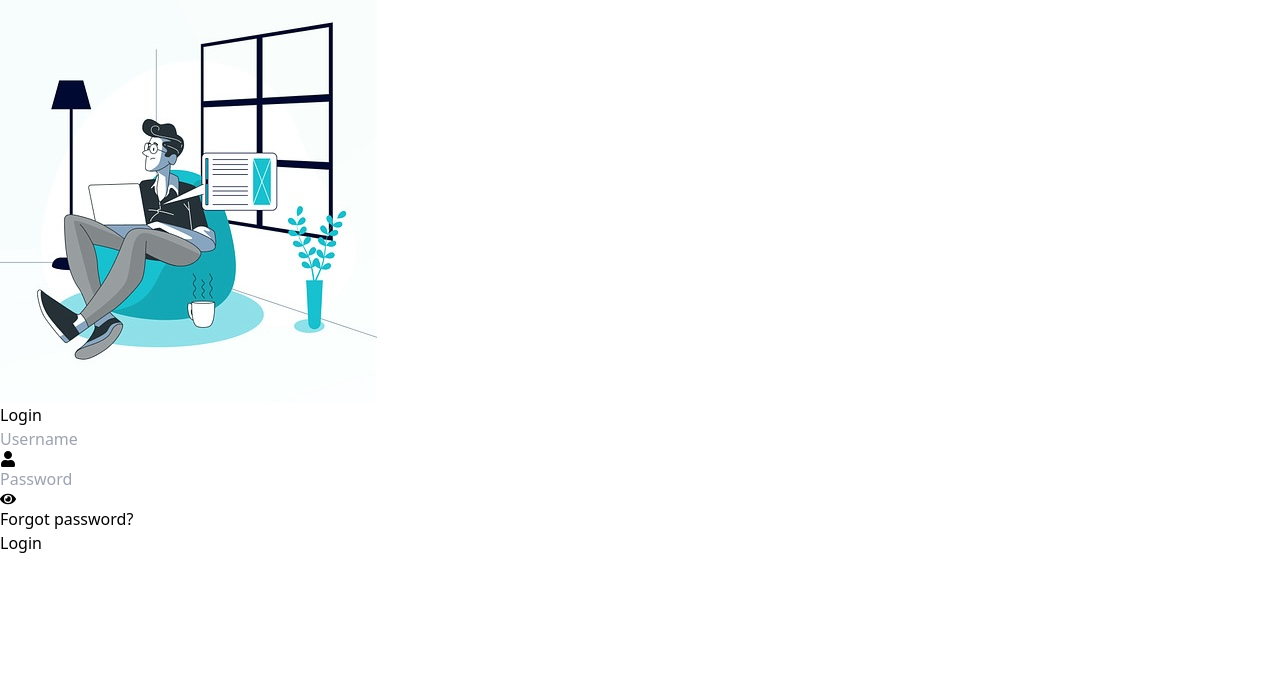
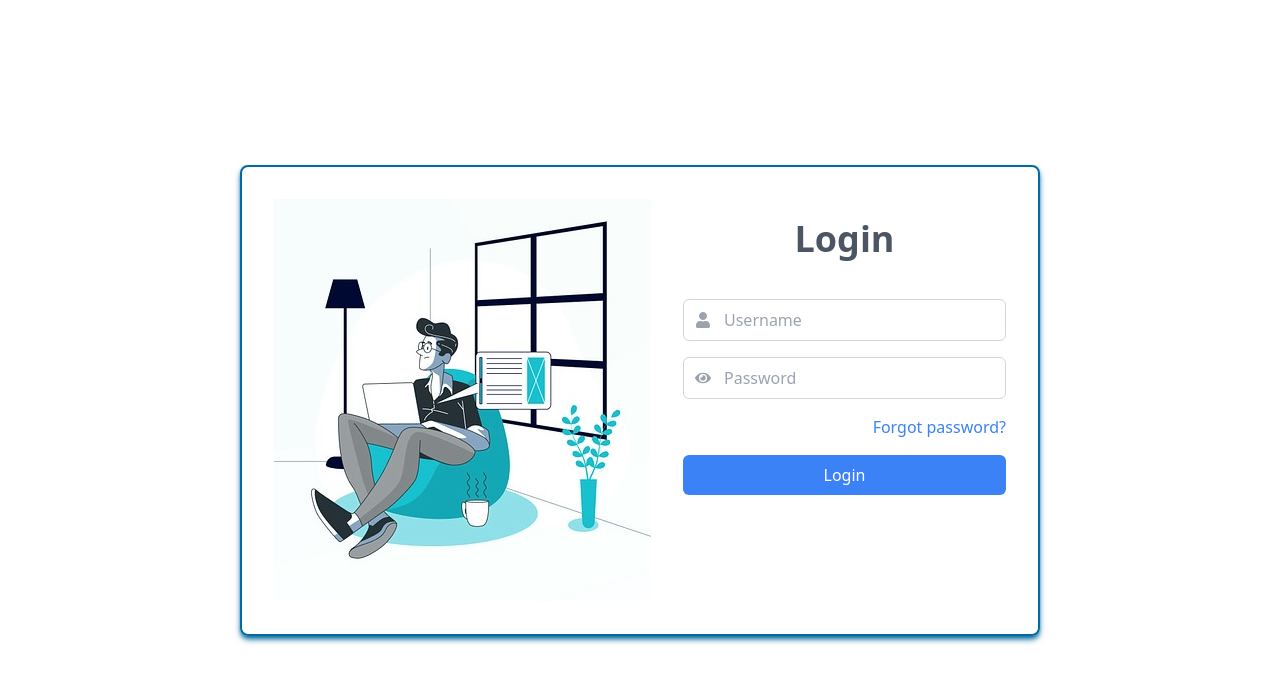
Before and after one commit to Animish2002/knowme, a React (Create React App) app: page / in a window 1280 px wide. Shown: the top 682 px of the page. Built offline with nearby package versions, Linux system fonts and the light colour scheme.

Commit message:
login form react functional

```diff
--- a/package.json
+++ b/package.json
@@ -39,6 +39,6 @@
     ]
   },
   "devDependencies": {
-    "tailwindcss": "^3.4.1"
+    "tailwindcss": "^3.4.3"
   }
 }
--- a/src/App.js
+++ b/src/App.js
@@ -1,5 +1,5 @@
 import { BrowserRouter as Router, Routes, Route } from 'react-router-dom';
-import LoginForm from './LoginForm';
+import LoginForm from './Components/Login/LoginForm';
 
 const App = () => {
   return (
--- a/src/Login.css
+++ b/src/Components/Login/Login.css
@@ -1,3 +1,4 @@
+
 .loginbox {
     width:50rem;
 }
--- a/src/LoginForm.js
+++ b/src/Components/Login/LoginForm.js
@@ -4,9 +4,7 @@ import { FaUser, FaEye, FaEyeSlash } from "react-icons/fa";
 import { useNavigate } from 'react-router-dom';
 import { toast } from 'react-toastify';
 import 'react-toastify/dist/ReactToastify.css';
-
-// Import the image
-import loginImage from './person.jpg';
+import personImage from '../../Images/person.jpg'; // Import the image
 
 const LoginForm = () => {
   const navigate = useNavigate();
@@ -15,13 +13,12 @@ const LoginForm = () => {
   const [password, setPassword] = useState('');
   const [showPassword, setShowPassword] = useState(false);
 
-
-
   return (
     <div className="flex justify-center items-center h-screen">
       <div className="loginbox  w-full  border-2 border-sky-700 shadow-md shadow-sky-700 rounded-lg p-8 flex flex-col md:flex-row">
         <div className="mb-8 md:mb-0 md:mr-8">
-          <img src={loginImage} alt="Login" className="w-54 h-54 mx-auto md:mx-0" />
+          {/* Use the imported image */}
+          <img src={personImage} alt="Login" className="w-54 h-54 mx-auto md:mx-0" />
         </div>
         <div className="flex-1">
           <form  className="space-y-4">
--- a/src/index.css
+++ b/src/index.css
@@ -1,4 +1,3 @@
-/* index.css */
-@import 'tailwindcss/base';
-@import 'tailwindcss/components';
-@import 'tailwindcss/utilities';
+@tailwind base;
+@tailwind components;
+@tailwind utilities;
--- a/tailwind.config.js
+++ b/tailwind.config.js
@@ -1,13 +1,8 @@
 /** @type {import('tailwindcss').Config} */
 module.exports = {
-  content: [
-    "./src/***/**/*.{html,js,jsx}",
-  ],
+  content: ["./src/**/*.{js,jsx,ts,tsx}"],
   theme: {
     extend: {},
   },
-  plugins: [
-    require('tailwindcss'),
-    require('autoprefixer'),
-  ],
-}
+  plugins: [],
+};
```
Also changed, not shown: src/Images/person.jpg (renamed from src/person.jpg), 1 other file (tests, documents, lock files or other folders).
